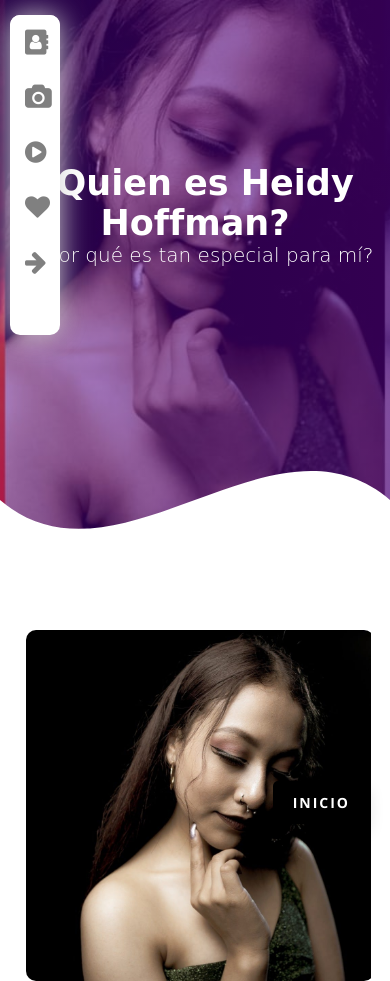
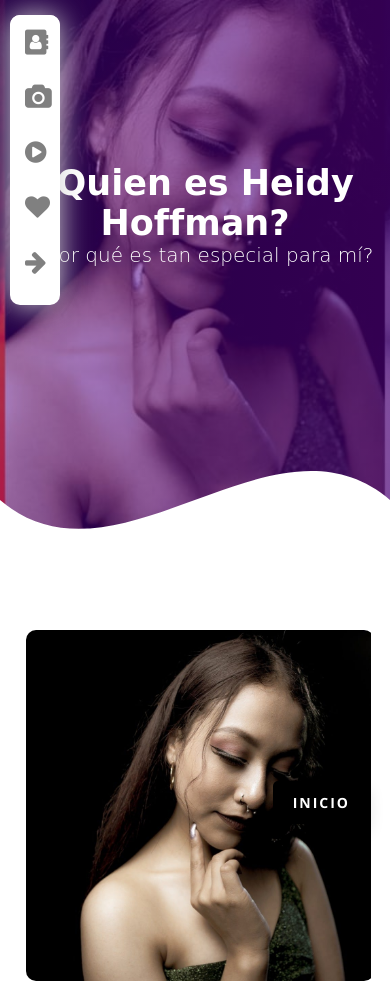
Before and after one commit to AngelToro0327/HeidyHoffman, a plain HTML site: page index.html in a window 390 px wide. Shown: the top 981 px of the page. Drawn offline with nearby package versions, Linux system fonts and the light colour scheme; a web font is replaced by a local one.

```diff
--- a/css/style.css
+++ b/css/style.css
@@ -424,7 +424,7 @@
     box-shadow: 0px 0px 30px #d4d4d4;
 
     width: 50px;
-    height: 320px;
+    height: 290px;
 
     position: fixed;
     top:15px;
@@ -544,7 +544,7 @@
         box-shadow: 0px 0px 30px #d4d4d4;
 
         width: 50px;
-        height: 320px;
+        height: 290px;
 
         position: fixed;
         top:15px;
```
